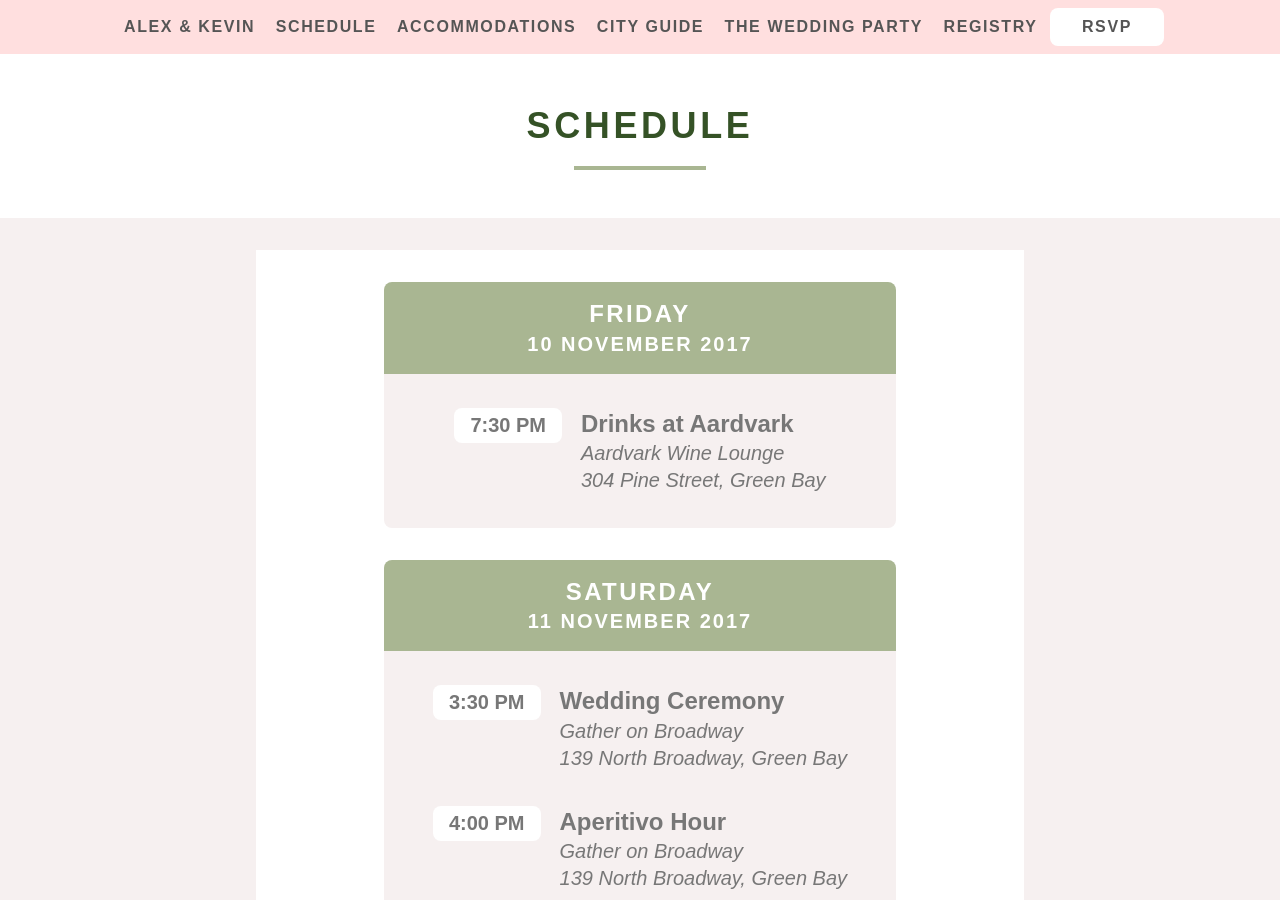
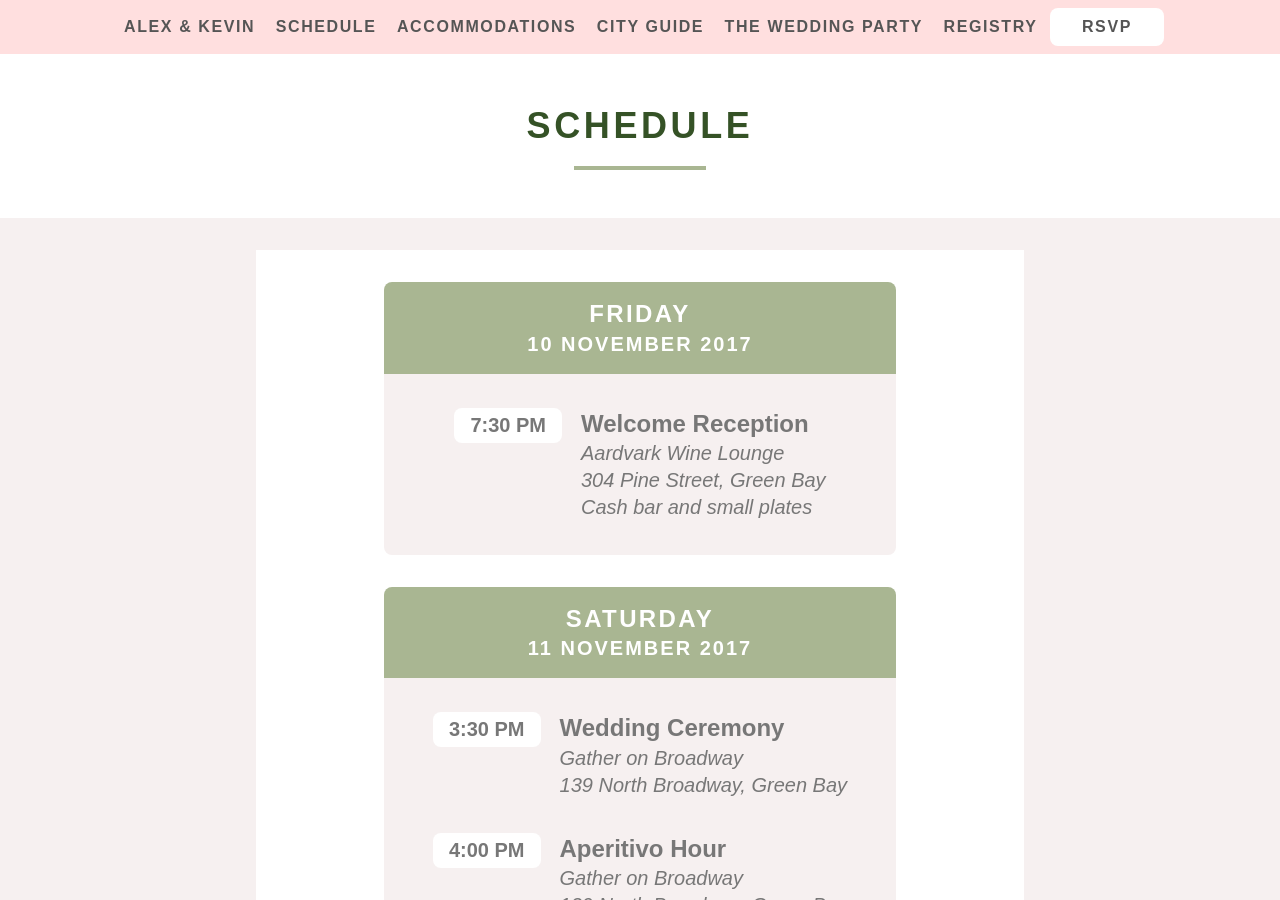
Before and after one commit to kmcgillivray/alexandkevin, a Jekyll site: the page built from schedule.html, in a window 1280 px wide and 900 px high. Built offline with Jekyll 4.4.1, drawn with Linux system fonts in a browser that asks for light colours; nearby versions of some CDN libraries.

Commit message:
Update schedule

```diff
--- a/_data/schedule.yml
+++ b/_data/schedule.yml
@@ -2,9 +2,10 @@
   date: 10 November 2017
   events:
     - time: "7:30 PM"
-      title: "Drinks at Aardvark"
+      title: Welcome Reception
       location: "Aardvark Wine Lounge"
       address: 304 Pine Street, Green Bay
+      description: Cash bar and small plates
 - day: Saturday
   date: 11 November 2017
   events:
--- a/schedule.html
+++ b/schedule.html
@@ -21,6 +21,7 @@ background: bg-near-white-pink
           <h4 class="mv0 f3 gray">{{ event.title }}</h4>
           <p class="mb0 gray i f4">{{ event.location }}</p>
           {% if event.address %}<p class="mb0 gray i f4">{{ event.address }}</p>{% endif %}
+          {% if event.description %}<p class="mb0 gray i f4">{{ event.description }}</p>{% endif %}
         </td>
       </tr>
     {% endfor %}
```
